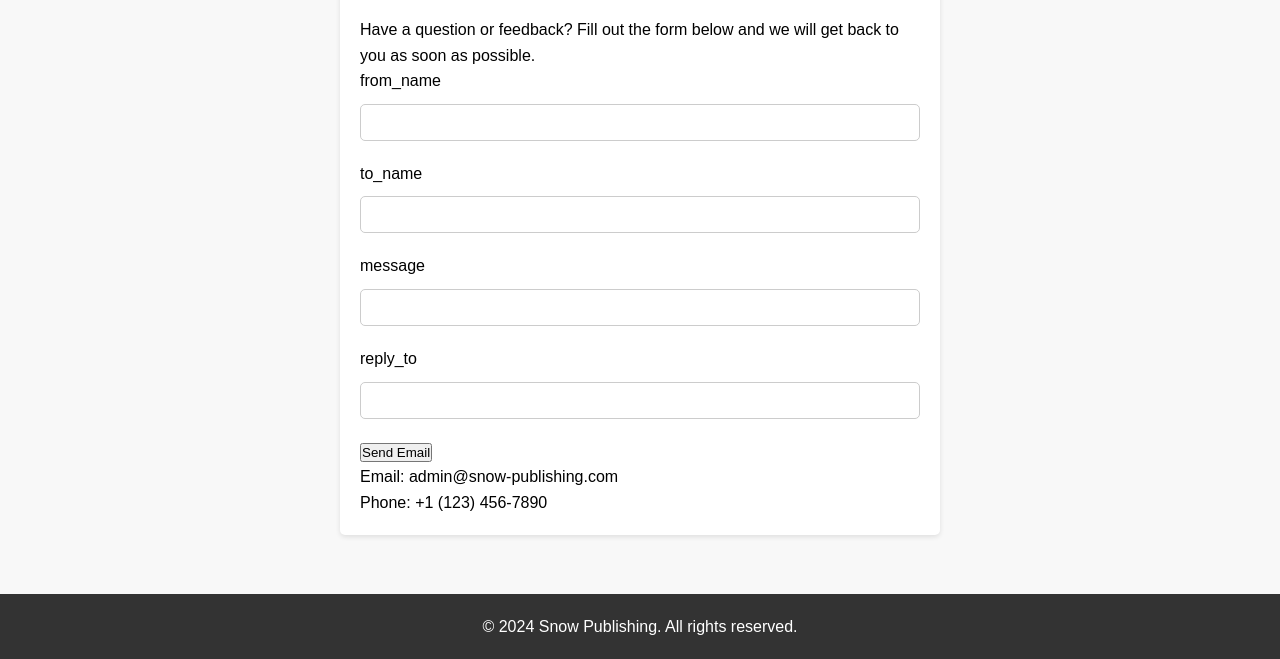
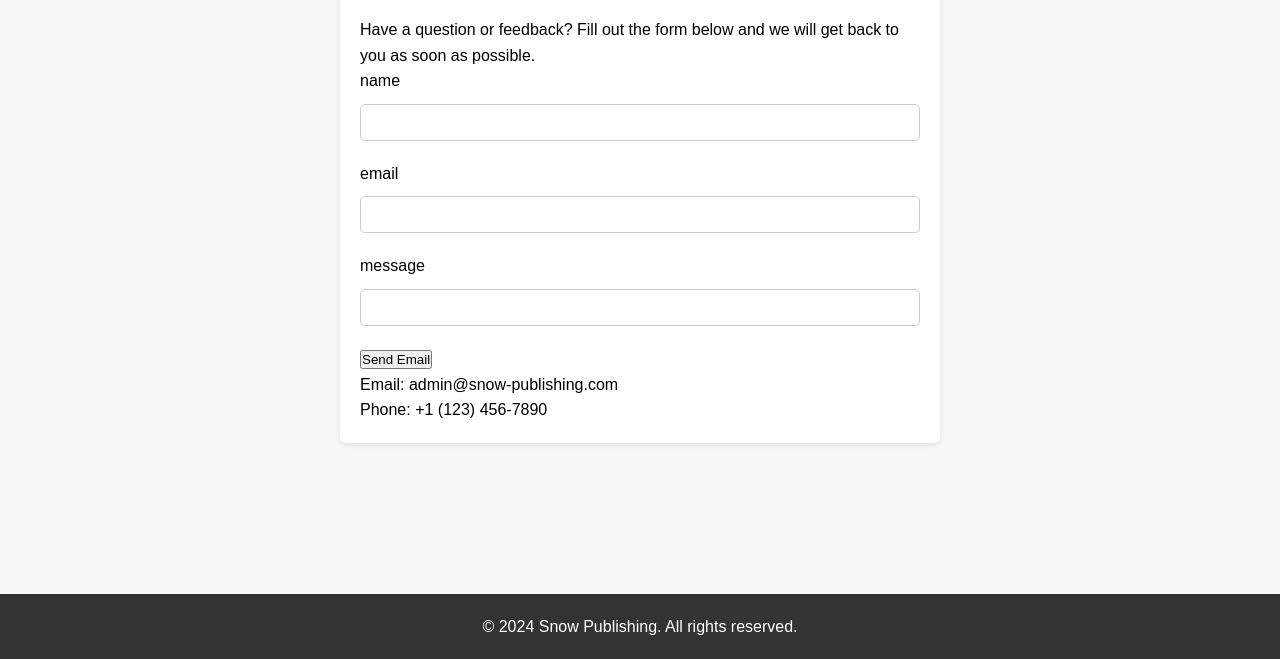
Before and after one commit to AussieDevil06/Snow-Publishing, a plain HTML site: page contact.html in a window 1280 px wide. Shown: the part 147-806 px from the top of the page. Drawn offline with nearby package versions, Linux system fonts and the light colour scheme.

Commit message:
Change form fields

```diff
--- a/contact.html
+++ b/contact.html
@@ -1,10 +1,10 @@
 <!DOCTYPE html>
 <html lang="en">
 	<head>
-    <meta charset="UTF-8">
-    <meta name="viewport" content="width=device-width, initial-scale=1.0">
+		<meta charset="UTF-8" />
+		<meta name="viewport" content="width=device-width, initial-scale=1.0" />
 		<title>Contact Us - Snow Publishing</title>
-    <link rel="stylesheet" href="./assets/css/styles.css">
+		<link rel="stylesheet" href="./assets/css/styles.css" />
 	</head>
 	<body>
 		<header>
@@ -23,35 +23,36 @@
 			<!-- Main content, contact form, contact information, etc. -->
 			<section class="contact-section">
 				<h2>Contact Us</h2>
-            <p>Have a question or feedback? Fill out the form below and we will get back to you as soon as possible.</p>
+				<p>
+					Have a question or feedback? Fill out the form below and we will get
+					back to you as soon as possible.
+				</p>
 
 				<!-- Contact form -->
 				<form id="form">
 					<div class="field">
-                  <label for="from_name">from_name</label>
-                  <input type="text" name="from_name" id="from_name">
+						<label for="name">name</label>
+						<input type="text" name="name" id="name" />
 					</div>
 					<div class="field">
-                  <label for="to_name">to_name</label>
-                  <input type="text" name="to_name" id="to_name">
+						<label for="email">email</label>
+						<input type="text" name="email" id="email" />
 					</div>
 					<div class="field">
 						<label for="message">message</label>
-                  <input type="text" name="message" id="message">
-                </div>
-                <div class="field">
-                  <label for="reply_to">reply_to</label>
-                  <input type="text" name="reply_to" id="reply_to">
+						<input type="text" name="message" id="message" />
 					</div>
 
-                <input type="submit" id="button" value="Send Email" >
+					<input type="submit" id="button" value="Send Email" />
 				</form>
 
-              <script type="text/javascript"
-                src="https://cdn.jsdelivr.net/npm/@emailjs/browser@4/dist/email.min.js"></script>
+				<script
+					type="text/javascript"
+					src="https://cdn.jsdelivr.net/npm/@emailjs/browser@4/dist/email.min.js"
+				></script>
 
 				<script type="text/javascript">
-                emailjs.init('8P58dqA69zjughEhU')
+					emailjs.init("8P58dqA69zjughEhU");
 				</script>
 
 				<!-- Contact information -->
@@ -70,25 +71,30 @@
 
 		<script src="./assets/js/script.js"></script>
 
-    <script>const btn = document.getElementById('button');
+		<script>
+			const btn = document.getElementById("button");
 
-        document.getElementById('form')
-         .addEventListener('submit', function(event) {
+			document
+				.getElementById("form")
+				.addEventListener("submit", function (event) {
 					event.preventDefault();
 
-           btn.value = 'Sending...';
+					btn.value = "Sending...";
 
-           const serviceID = 'default_service';
-           const templateID = 'template_v70l7wy';
+					const serviceID = "default_service";
+					const templateID = "template_v70l7wy";
 
-           emailjs.sendForm(serviceID, templateID, this)
-            .then(() => {
-              btn.value = 'Send Email';
-              alert('Sent!');
-            }, (err) => {
-              btn.value = 'Send Email';
+					emailjs.sendForm(serviceID, templateID, this).then(
+						() => {
+							btn.value = "Send Email";
+							alert("Sent!");
+						},
+						(err) => {
+							btn.value = "Send Email";
 							alert(JSON.stringify(err));
+						}
+					);
 				});
-        });</script>
+		</script>
 	</body>
 </html>
```
Lines whose indentation alone changed are shown as unchanged.
